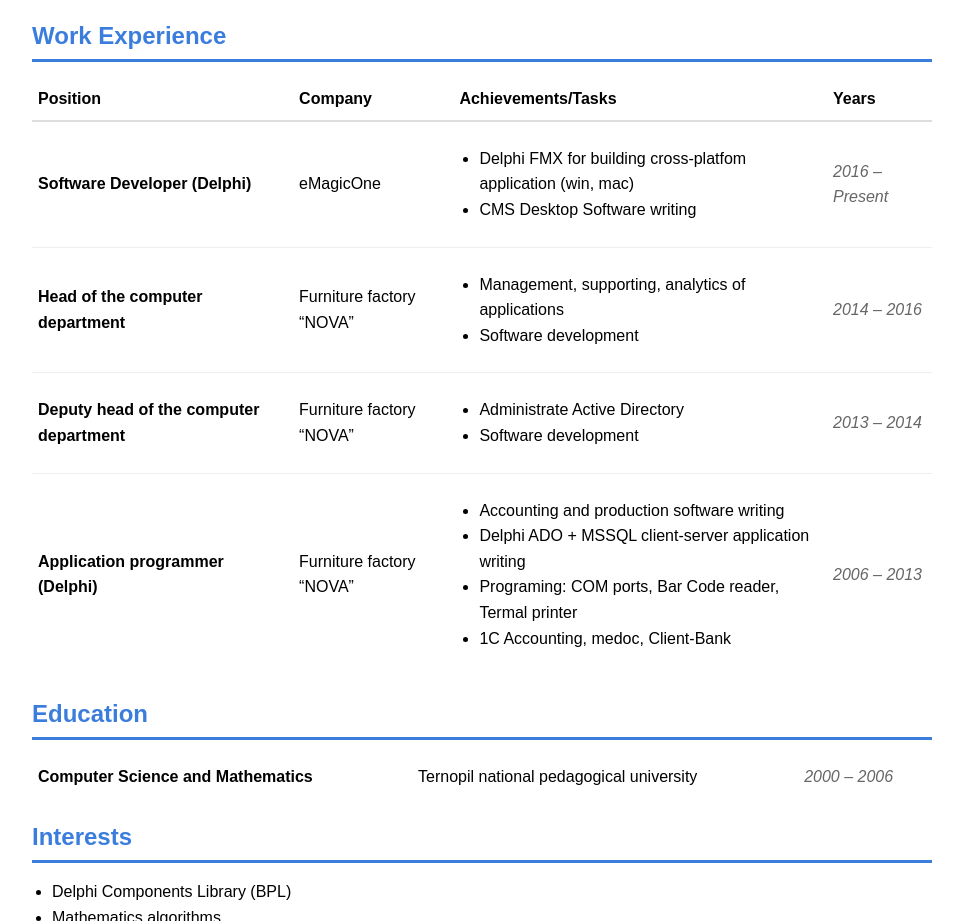
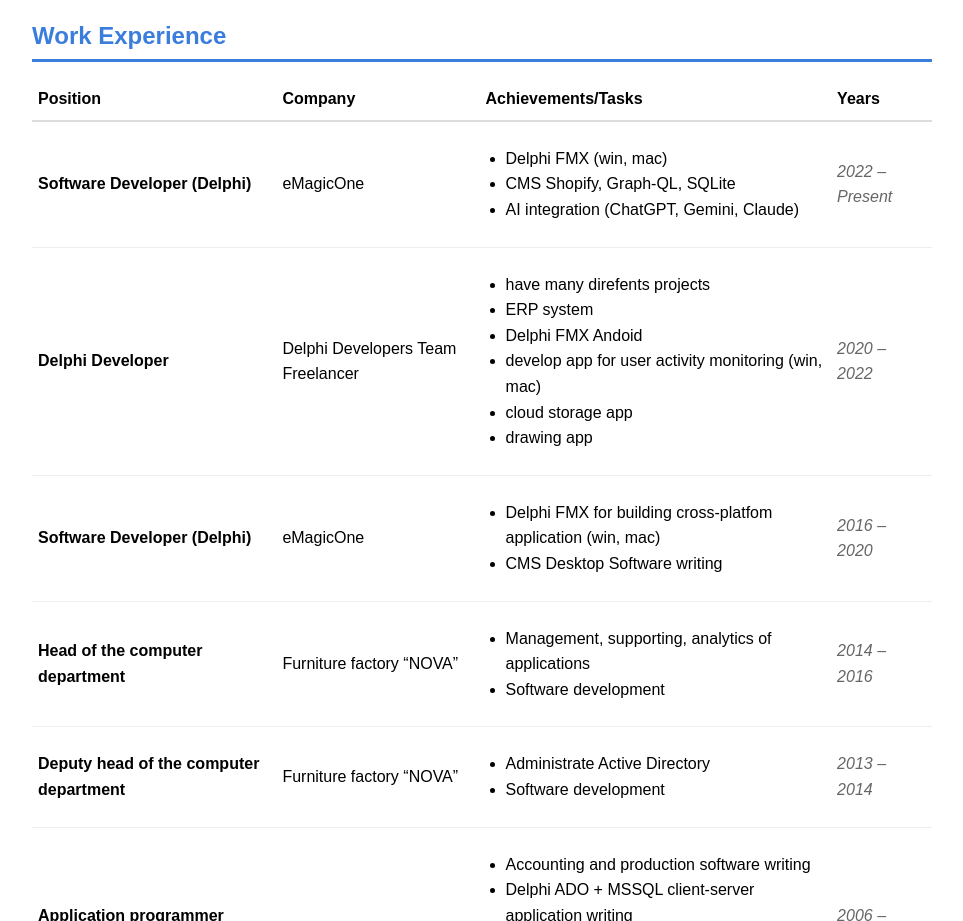
Before and after one commit to kanteruk/kanteruk.github.io, a plain HTML site: page index.html in a window 1280 px wide. Shown: the part 1188-2109 px from the top of the page, without its empty margins (158-1121 px from the left). Drawn offline with Linux system fonts and the light colour scheme.

Commit message:
Update index.html

```diff
--- a/index.html
+++ b/index.html
@@ -134,11 +134,39 @@ I’m here for you if you need:<br>
       <td class="company">eMagicOne</td>
 	  <td class="tasks">
 		<ul>
+		  <li>Delphi FMX (win, mac)</li>
+		  <li>CMS Shopify, Graph-QL, SQLite</li>
+		  <li>AI integration (ChatGPT, Gemini, Claude)</li>
+		</ul>
+	  </td>
+	  <td class="years">2022 – Present</td>
+    </tr>
+
+    <tr>
+      <td class="role">Delphi Developer</td>
+      <td class="company">Delphi Developers Team Freelancer</td>
+	  <td class="tasks">
+		<ul>
+		  <li>have many direfents projects</li>
+		  <li>ERP system</li>
+		  <li>Delphi FMX Andoid</li>
+		  <li>develop app for user activity monitoring (win, mac)</li>
+		  <li>cloud storage app</li>
+		  <li>drawing app</li>
+		</ul>
+	  </td>
+	  <td class="years">2020 – 2022</td>
+    </tr>
+    <tr>
+      <td class="role">Software Developer (Delphi)</td>
+      <td class="company">eMagicOne</td>
+	  <td class="tasks">
+		<ul>
 		  <li>Delphi FMX for building cross-platfom application (win, mac)</li>
 		  <li>CMS Desktop Software writing</li>
 		</ul>
 	  </td>
-	  <td class="years">2016 – Present</td>
+	  <td class="years">2016 – 2020</td>
     </tr>
     <tr>
       <td class="role">Head of the computer department</td>
```
